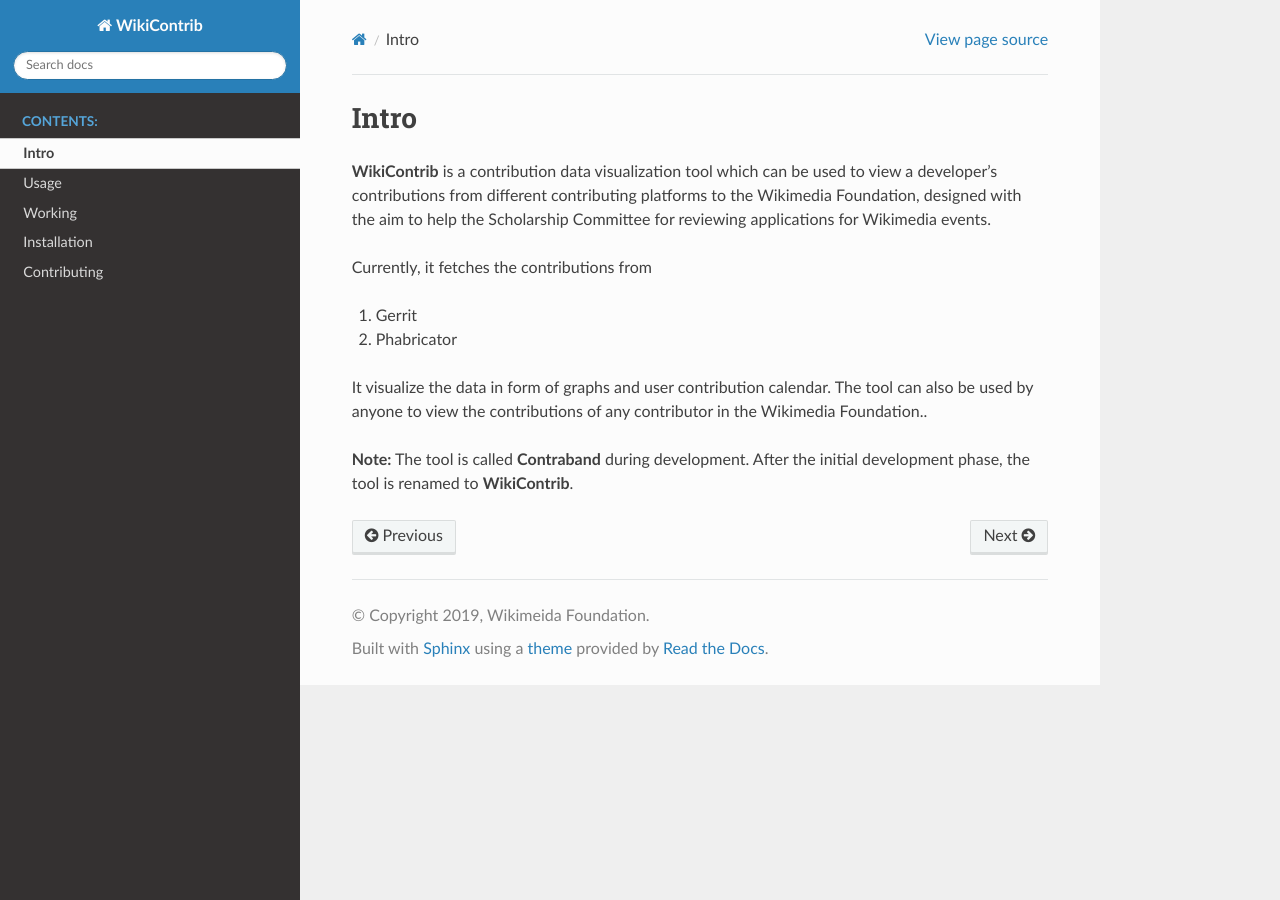
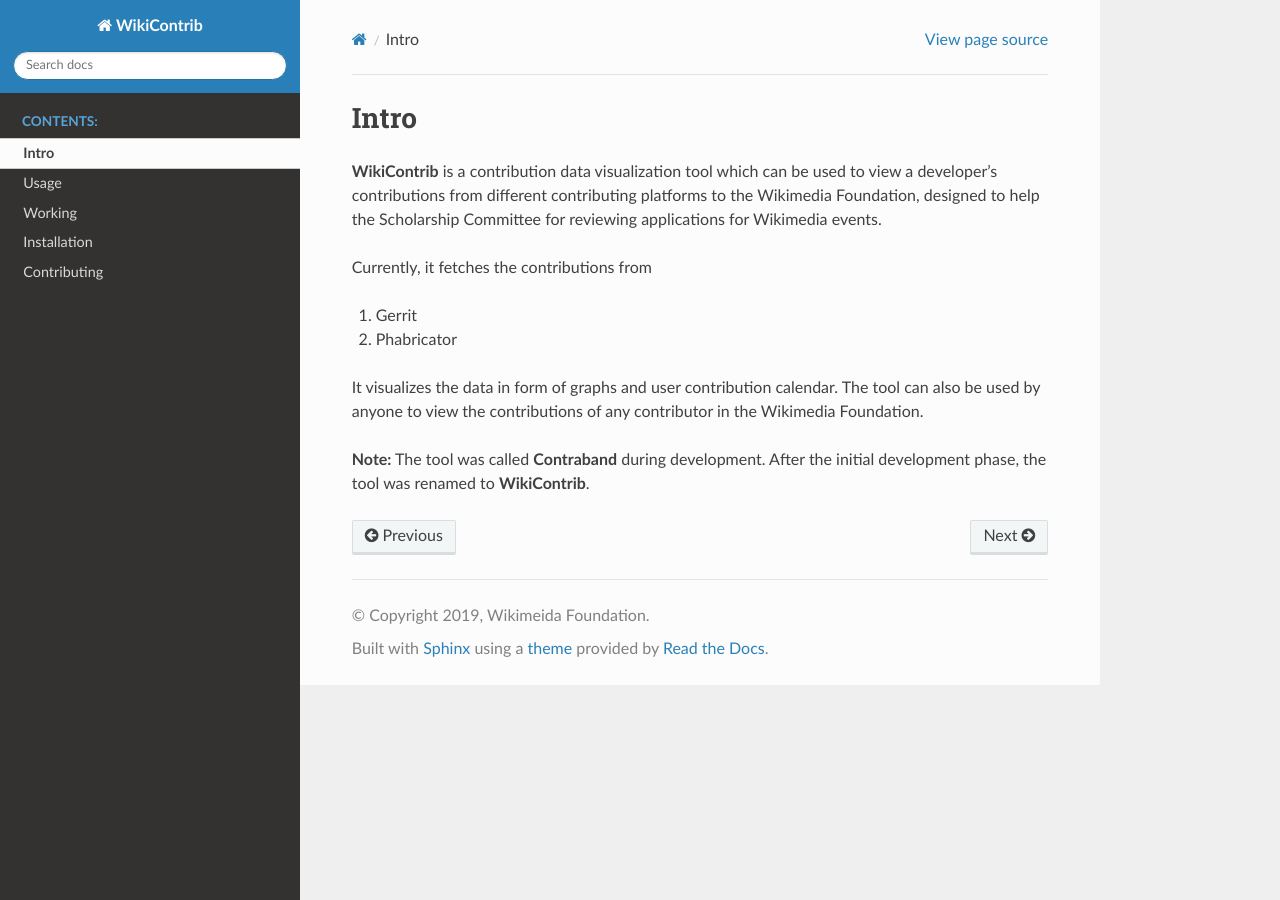
Before and after one commit to wikimedia/WikiContrib, a Sphinx documentation site: the page built from docs/Intro.rst, in a window 1280 px wide. Built offline with Sphinx 7.4.7 and the Read the Docs theme 2.0.0, drawn with Linux system fonts in a browser that asks for light colours.

Commit message:
Update intro.rst

```diff
--- a/docs/Intro.rst
+++ b/docs/Intro.rst
@@ -1,16 +1,12 @@
 Intro
 =====
-
-**WikiContrib** is a contribution data visualization tool which can be used to view a developer's contributions
-from different contributing platforms to the Wikimedia Foundation, designed with the aim to help
-the Scholarship Committee for reviewing applications for Wikimedia events.
+**WikiContrib** is a contribution data visualization tool which can be used to view a developer’s contributions from different contributing platforms to the Wikimedia Foundation, designed to help the Scholarship Committee for reviewing applications for Wikimedia events.
 
 Currently, it fetches the contributions from
 
 1. Gerrit
 2. Phabricator
 
-It visualize the data in form of graphs and user contribution calendar. The tool can also be used by anyone to view the contributions of any contributor in the Wikimedia Foundation..
+It visualizes the data in form of graphs and user contribution calendar. The tool can also be used by anyone to view the contributions of any contributor in the Wikimedia Foundation.
 
-
-**Note:** The tool is called **Contraband** during development. After the initial development phase, the tool is renamed to **WikiContrib**.
+**Note:** The tool was called **Contraband** during development. After the initial development phase, the tool was renamed to **WikiContrib**.
```
